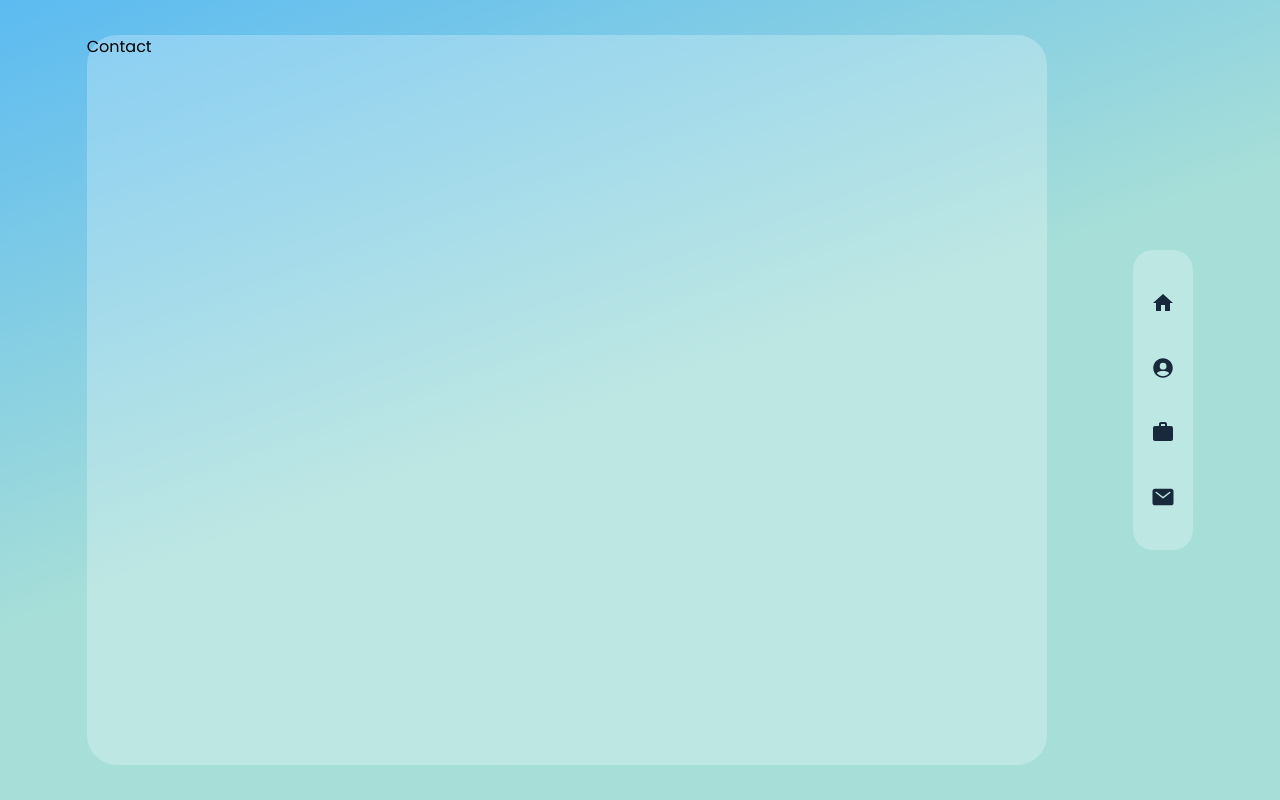
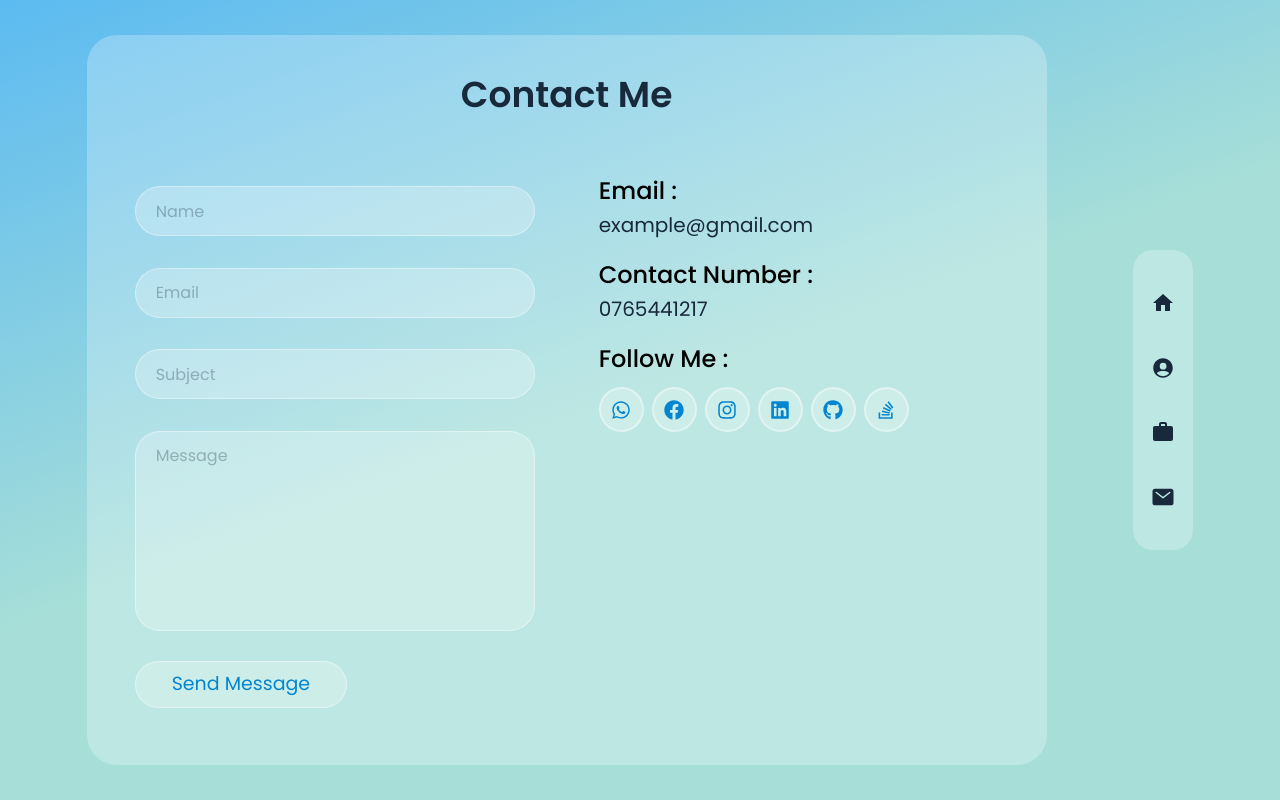
Before and after one commit to Dulithapathum/My-Portfolio, a React (Vite) app: page /contact in a window 1280 px wide. Built offline with nearby package versions, Linux system fonts and the light colour scheme.

Commit message:
Contact Page UI Design

```diff
--- a/src/Pages/Contact.jsx
+++ b/src/Pages/Contact.jsx
@@ -1,7 +1,123 @@
 import React from "react";
+import {
+  FaWhatsapp,
+  FaFacebook,
+  FaInstagram,
+  FaLinkedin,
+  FaGithub,
+  FaStackOverflow,
+} from "react-icons/fa";
+import { UserProfile } from "../assets/data";
 
 const Contact = () => {
-  return <div>Contact</div>;
+  return (
+    <div className="w-full  h-[80%]">
+      <h1 className="text-center  font-semibold text-4xl text-blue-dark capitalize my-10">
+        Contact me
+      </h1>
+      <div className="w-full flex flex-col justify-evenly lg:flex-row px-4 h-full  ">
+        <form className="w-[50%] px-8  flex-col justify-evenly  hidden lg:flex ">
+          <div>
+            <input
+              type="text"
+              placeholder="Name "
+              required
+              className="w-full outline-none h-[50px] rounded-[25px] text-[16px] text-blue-dark bg-white-alpha-25 border-white-alpha-40 border-[1px] font-[400] placeholder:text-blue-dark placeholder:opacity-[0.3] px-[20px] hover:shadow-md hover:shadow-white-alpha-25 transition-all duration-300"
+            />
+          </div>
+          <div>
+            <input
+              type="email"
+              placeholder="Email"
+              required
+              className="w-full outline-none h-[50px] rounded-[25px] text-[16px] text-blue-dark bg-white-alpha-25 border-white-alpha-40 border-[1px] font-[400] placeholder:text-blue-dark placeholder:opacity-[0.3] px-[20px] hover:shadow-md hover:shadow-white-alpha-25 transition-all duration-300"
+            />
+          </div>
+          <div>
+            <input
+              type="text"
+              placeholder="Subject"
+              required
+              className="w-full outline-none h-[50px] rounded-[25px] text-[16px] text-blue-dark bg-white-alpha-25 border-white-alpha-40 border-[1px] font-[400] placeholder:text-blue-dark placeholder:opacity-[0.3] px-[20px] hover:shadow-md hover:shadow-white-alpha-25 transition-all duration-300"
+            />
+          </div>
+          <div>
+            <textarea
+              placeholder="Message"
+              required
+              className="w-full outline-none h-[200px] resize-none rounded-[25px] pt-3 text-[16px] text-blue-dark bg-white-alpha-25 border-white-alpha-40 border-[1px] font-[400] placeholder:text-blue-dark placeholder:opacity-[0.3] px-[20px] hover:shadow-md hover:shadow-white-alpha-25 transition-all duration-300"
+            ></textarea>
+          </div>
+          <div>
+            <button type="submit" className="custom-link -mt-2">
+              Send message
+            </button>
+          </div>
+        </form>
+        <div className="lg:w-[50%] px-8 flex flex-col gap-5 lg:mt-5 ">
+          <div className="flex flex-col items-center lg:items-start">
+            <h3 className="font-[500] text-2xl">Email :</h3>
+            <p className="text-xl font-[400] text-blue-dark mt-1">
+              {UserProfile.email}
+            </p>
+          </div>
+          <div className="flex flex-col items-center lg:items-start">
+            <h3 className="font-[500] text-2xl">Contact Number :</h3>
+            <p className="text-xl font-[400] text-blue-dark mt-1">
+              {UserProfile.PhoneNo}
+            </p>
+          </div>
+          <div className="flex flex-col   items-center lg:items-start">
+            <h3 className="font-[500] text-2xl">Follow Me :</h3>
+            <div className="flex items-center gap-2 justify-center lg:justify-evenly w-[100%] lg:w-[70%] mt-3">
+              <a
+                href={UserProfile.social[0]}
+                target="_blank"
+                className="min-w-[45px] min-h-[45px] bg-white-alpha-25 text-main-color rounded-[50%] border-2 border-white-alpha-40 text-[20px] inline-flex items-center justify-center hover:bg-main-color hover:text-white transition-colors duration-300"
+              >
+                <FaWhatsapp />
+              </a>
+              <a
+                href={UserProfile.social[1]}
+                target="_blank"
+                className="min-w-[45px] min-h-[45px] bg-white-alpha-25 text-main-color rounded-[50%] border-2 border-white-alpha-40 text-[20px] inline-flex items-center justify-center hover:bg-main-color hover:text-white transition-colors duration-300"
+              >
+                <FaFacebook />
+              </a>
+              <a
+                href={UserProfile.social[2]}
+                target="_blank"
+                className="min-w-[45px] min-h-[45px] bg-white-alpha-25 text-main-color rounded-[50%] border-2 border-white-alpha-40 text-[20px] inline-flex items-center justify-center hover:bg-main-color hover:text-white transition-colors duration-300"
+              >
+                <FaInstagram />
+              </a>
+              <a
+                href={UserProfile.social[3]}
+                target="_blank"
+                className="min-w-[45px] min-h-[45px] bg-white-alpha-25 text-main-color rounded-[50%] border-2 border-white-alpha-40 text-[20px] inline-flex items-center justify-center hover:bg-main-color hover:text-white transition-colors duration-300"
+              >
+                <FaLinkedin />
+              </a>
+              <a
+                href={UserProfile.social[4]}
+                target="_blank"
+                className="min-w-[45px] min-h-[45px] bg-white-alpha-25 text-main-color rounded-[50%] border-2 border-white-alpha-40 text-[20px] inline-flex items-center justify-center hover:bg-main-color hover:text-white transition-colors duration-300"
+              >
+                <FaGithub />
+              </a>
+              <a
+                href={UserProfile.social[5]}
+                target="_blank"
+                className="min-w-[45px] min-h-[45px] bg-white-alpha-25 text-main-color rounded-[50%] border-2 border-white-alpha-40 text-[20px] inline-flex items-center justify-center hover:bg-main-color hover:text-white transition-colors duration-300"
+              >
+                <FaStackOverflow />
+              </a>
+            </div>
+          </div>
+        </div>
+      </div>
+    </div>
+  );
 };
 
 export default Contact;
```
